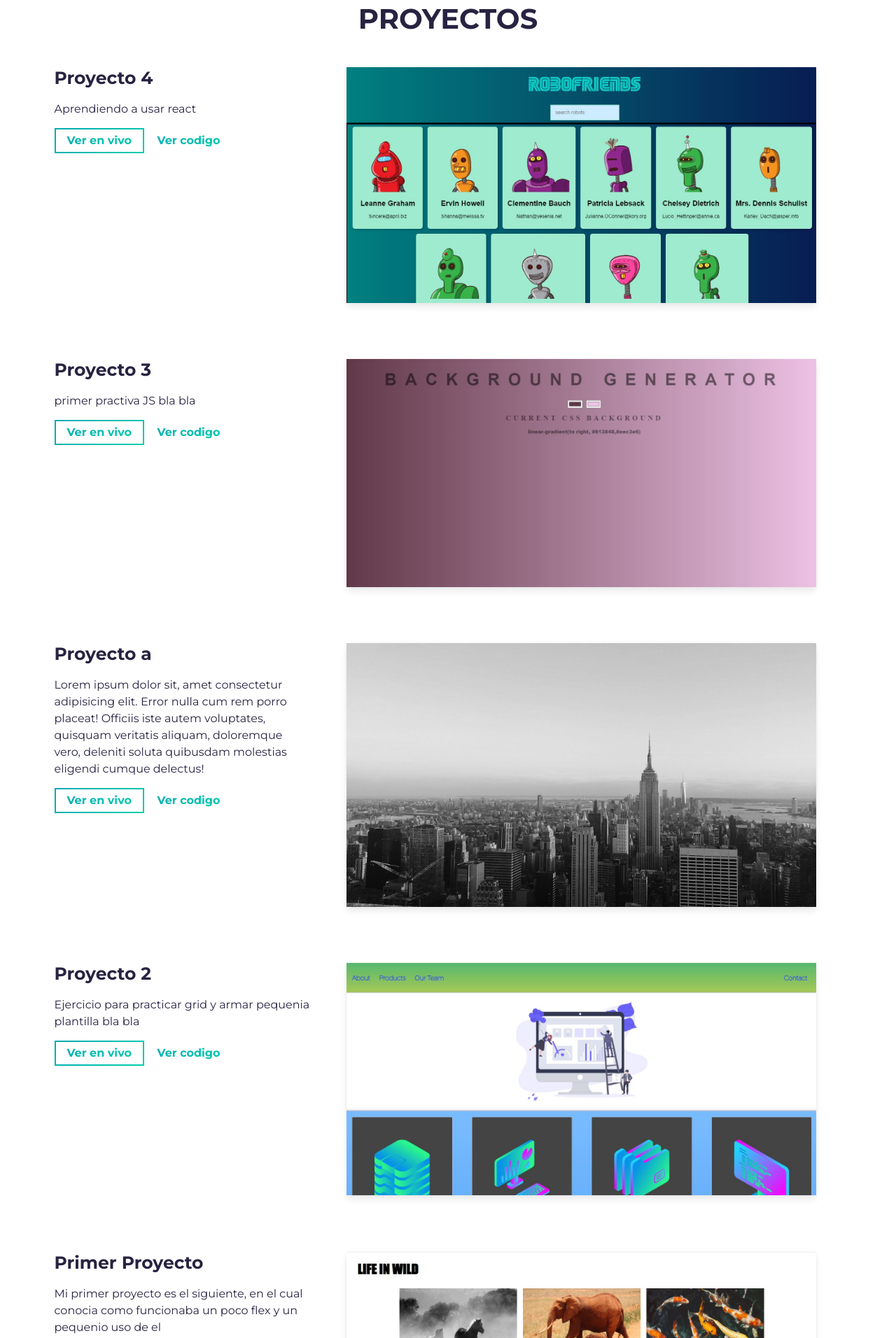
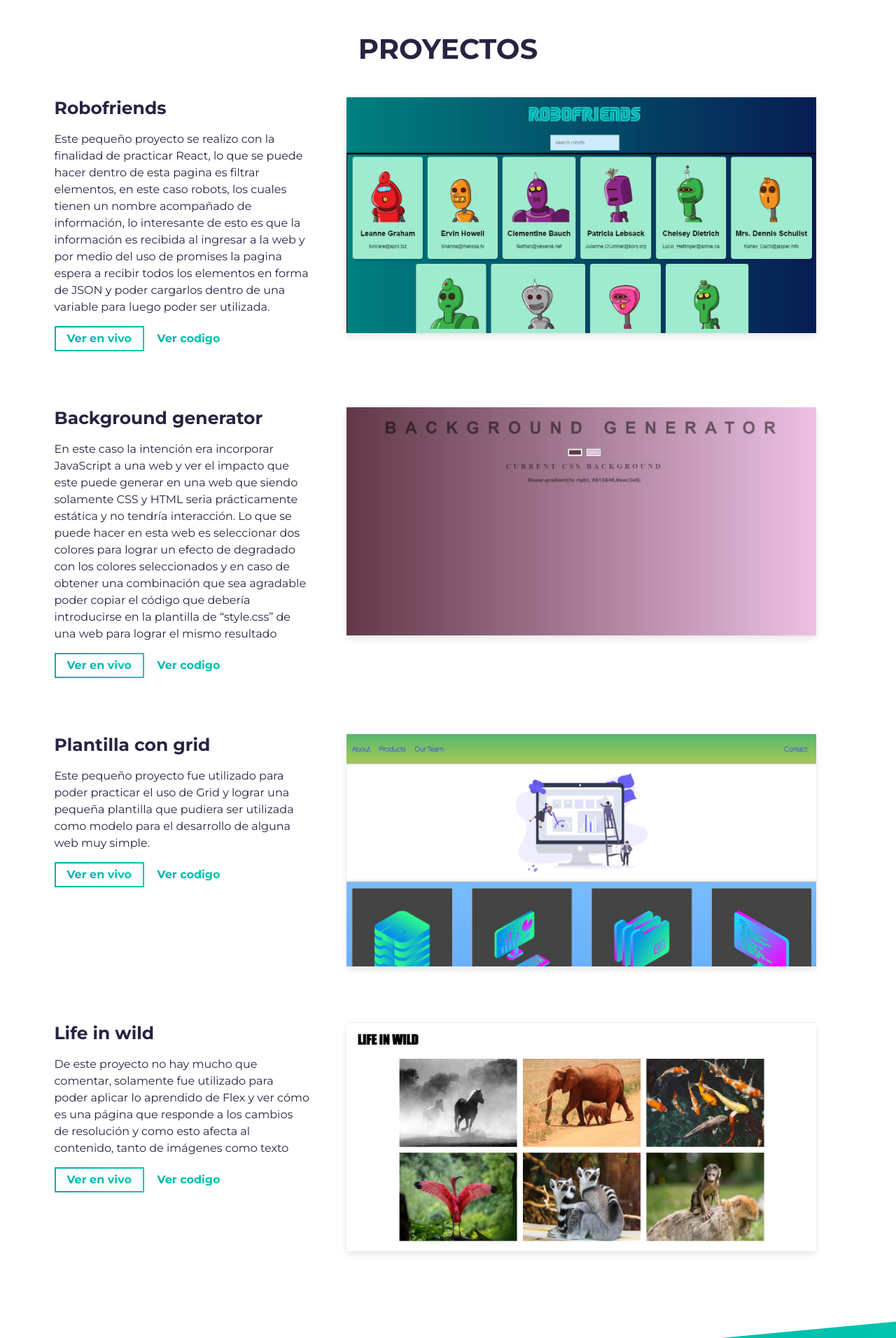
Before and after one commit to GBerberian/portfolio, a website built with Parcel: page src/index.html in a window 1280 px wide. Shown: the part 1418-3330 px from the top of the page at 70% size. Built offline with nearby package versions, Linux system fonts and the light colour scheme.

Commit message:
actualizo los archivos con las desc nuevas

```diff
--- a/src/index.html
+++ b/src/index.html
@@ -71,7 +71,7 @@
                 class="img-fluid rounded shadow-lg"
                 height="auto"
                 width="300px"
-                src="assets/profile.jpg"
+                src="assets/img prof.jpeg"
                 alt="Profile Image"
               />
             </div>
@@ -86,7 +86,7 @@
               </p>
               <p class="about-wrapper__info-text">
                 En cuanto a lo que me gusta hacer en mi tiempo libre es poder disfrutar momentos
-                 con amigos. Mirar alguna serie o ver videos de historia.
+                 con amigos. Mirar alguna serie o ver videos en YT.
                 Me gustan mucho los michis
 
 
@@ -117,10 +117,16 @@
           <div class="row">
             <div class="col-lg-4 col-sm-12">
               <div class="project-wrapper__text load-hidden">
-                <h3 class="project-wrapper__text-title">Proyecto 4</h3>
+                <h3 class="project-wrapper__text-title">Robofriends</h3>
                 <div>
                   <p class="mb-4">
-                    Aprendiendo a usar react
+                    Este pequeño proyecto se realizo con la finalidad de practicar React,
+                     lo que se puede hacer dentro de esta pagina es filtrar elementos,
+                      en este caso robots, los cuales tienen un nombre acompañado de información,
+                       lo interesante de esto es que la información es recibida al ingresar
+                        a la web y por medio del uso de promises la pagina espera a recibir
+                        todos los elementos en forma de JSON y poder cargarlos dentro de una variable
+                         para luego poder ser utilizada.
                   </p>
                 </div>
                 <a
@@ -166,10 +172,16 @@
           <div class="row">
             <div class="col-lg-4 col-sm-12">
               <div class="project-wrapper__text load-hidden">
-                <h3 class="project-wrapper__text-title">Proyecto 3 </h3>
+                <h3 class="project-wrapper__text-title">Background generator </h3>
                 <div>
                   <p class="mb-4">
-                    primer practiva JS bla bla
+                    En este caso la intención era incorporar JavaScript a una web y
+                     ver el impacto que este puede generar en una web que siendo solamente CSS
+                      y HTML seria prácticamente estática y no tendría interacción. Lo que se puede
+                       hacer en esta web es seleccionar dos colores para lograr un efecto de
+                        degradado con los colores seleccionados y en caso de obtener una combinación
+                         que sea agradable poder copiar el código que debería introducirse en la
+                          plantilla de “style.css” de una web para lograr el mismo resultado
                   </p>
                 </div>
                 <a
@@ -215,59 +227,12 @@
           <div class="row">
             <div class="col-lg-4 col-sm-12">
               <div class="project-wrapper__text load-hidden">
-                <h3 class="project-wrapper__text-title">Proyecto a</h3>
+                <h3 class="project-wrapper__text-title">Plantilla con grid</h3>
                 <div>
                   <p class="mb-4">
-                    Lorem ipsum dolor sit, amet consectetur adipisicing elit. Error nulla cum rem porro placeat! Officiis iste autem voluptates, quisquam veritatis aliquam, doloremque vero, deleniti soluta quibusdam molestias eligendi cumque delectus!
-                  </p>
-                </div>
-                <a
-                  rel="noreferrer"
-                  target="_blank"
-                  class="cta-btn cta-btn--hero"
-                  href="#!"
-                >
-                  Ver en vivo
-                </a>
-                <a
-                  rel="noreferrer"
-                  target="_blank"
-                  class="cta-btn text-color-main"
-                  href="#!"
-                >
-                  Ver codigo
-                </a>
-              </div>
-            </div>
-            <div class="col-lg-8 col-sm-12">
-              <div class="project-wrapper__image load-hidden">
-                <a rel="noreferrer" href="#!" target="_blank">
-                  <div
-                    data-tilt
-                    data-tilt-max="4"
-                    data-tilt-glare="true"
-                    data-tilt-max-glare="0.5"
-                    class="thumbnail rounded js-tilt"
-                  >
-                    <img
-                      alt="Project Image"
-                      class="img-fluid"
-                      src="assets/project.jpg"
-                    />
-                  </div>
-                </a>
-              </div>
-            </div>
-          </div>
-          <!-- /END Project -->
-          <!-- Notice: each .row is a project -->
-          <div class="row">
-            <div class="col-lg-4 col-sm-12">
-              <div class="project-wrapper__text load-hidden">
-                <h3 class="project-wrapper__text-title">Proyecto 2</h3>
-                <div>
-                  <p class="mb-4">
-                    Ejercicio para practicar grid y armar pequenia plantilla bla bla
+                    Este pequeño proyecto fue utilizado para poder practicar el uso de Grid
+                    y lograr una pequeña plantilla que pudiera ser utilizada como modelo para
+                     el desarrollo de alguna web muy simple.
                   </p>
                 </div>
                 <a
@@ -313,10 +278,13 @@
            <div class="row">
             <div class="col-lg-4 col-sm-12">
               <div class="project-wrapper__text load-hidden">
-                <h3 class="project-wrapper__text-title">Primer Proyecto</h3>
+                <h3 class="project-wrapper__text-title">Life in wild</h3>
                 <div>
                   <p class="mb-4">
-                    Mi primer proyecto es el siguiente, en el cual conocia como funcionaba un poco flex y un pequenio uso de el
+                    De este proyecto no hay mucho que comentar, solamente fue utilizado
+                     para poder aplicar lo aprendido de Flex y ver cómo es una página que
+                      responde a los cambios de resolución y como esto afecta al contenido,
+                       tanto de imágenes como texto
 
                   </p>
                 </div>
@@ -368,15 +336,15 @@
     <!-- **** Contact Section **** -->
     <section id="contact">
       <div class="container">
-        <h2 class="section-title">Contact</h2>
+        <h2 class="section-title">Contacto</h2>
         <div class="contact-wrapper load-hidden">
-          <p class="contact-wrapper__text">[Put your call to action here]</p>
+          <p class="contact-wrapper__text">Sentite libre de enviarme un correo electrónico!</p>
           <a
             rel="noreferrer"
             target="_blank"
             class="cta-btn cta-btn--resume"
-            href="mailto:example@email.com"
-            >Call to Action</a
+            href="mailto:gabrielberberian0@gmail.com"
+            >Enviar mail</a
           >
         </div>
       </div>
@@ -396,7 +364,7 @@
           <a rel="noreferrer" href="#!" target="_blank">
             <i class="fa fa-linkedin fa-inverse"></i>
           </a>
-          <a rel="noreferrer" href="#!" target="_blank">
+          <a rel="noreferrer" href="https://github.com/GBerberian" target="_blank">
             <i class="fa fa-github fa-inverse"></i>
           </a>
         </div>
@@ -412,28 +380,6 @@
         </p>
 
         <!-- TO DO: remove this entire paragraph once you finish your portfolio -->
-        <p class="mt-3 pt-3">
-          <a
-            rel="noreferrer"
-            class="github-button"
-            href="https://github.com/cobidev/simplefolio/fork"
-            data-icon="octicon-repo-forked"
-            data-size="large"
-            data-show-count="true"
-            aria-label="Fork ntkme/github-buttons on GitHub"
-            >Fork</a
-          >
-          <a
-            rel="noreferrer"
-            class="github-button"
-            href="https://github.com/cobidev/simplefolio"
-            data-icon="octicon-star"
-            data-size="large"
-            data-show-count="true"
-            aria-label="Star cobidev/simplefolio on GitHub"
-            >Star</a
-          >
-        </p>
       </div>
     </footer>
     <!-- /END Footer Section -->
```
Also changed, not shown: README.md, src/assets/img prof.jpeg (added).
